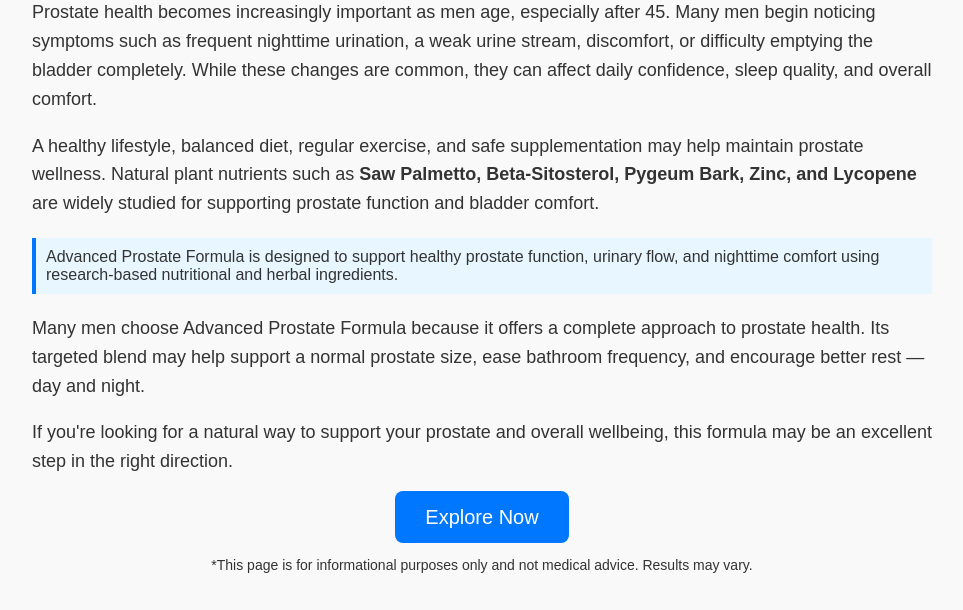
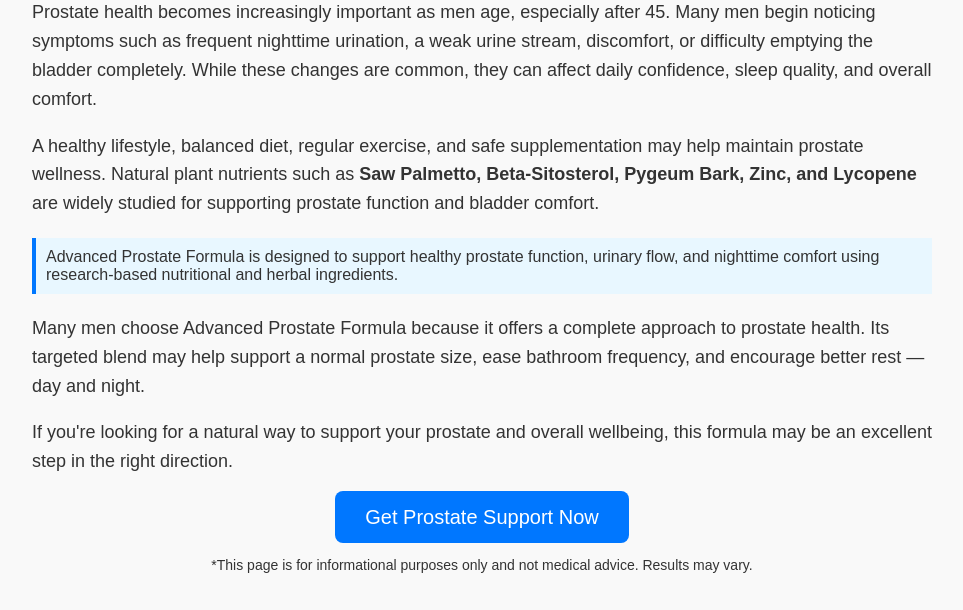
Before and after one commit to GitFusion01/prostate-health, a plain HTML site: page index.html in a window 1280 px wide. Shown: the part 644-1254 px from the top of the page, without its empty margins (158-1121 px from the left). Drawn offline with Linux system fonts and the light colour scheme.

Commit message:
index.html

```diff
--- a/index.html
+++ b/index.html
@@ -48,7 +48,7 @@ If you're looking for a natural way to support your prostate and overall wellbei
 </p>
 
 <div class="cta">
-  <a href="https://www.advancedbionutritionals.com/DS24/Advanced-Prostate-Formula/Prostate-Enemy.htm#aff=ajay8081">Explore Now</a>
+  <a href="https://www.advancedbionutritionals.com/DS24/Advanced-Prostate-Formula/Prostate-Enemy.htm#aff=ajay8081">Get Prostate Support Now</a>
 </div>
 
 <p style="font-size:14px; margin-top:25px; text-align:center;">
```
